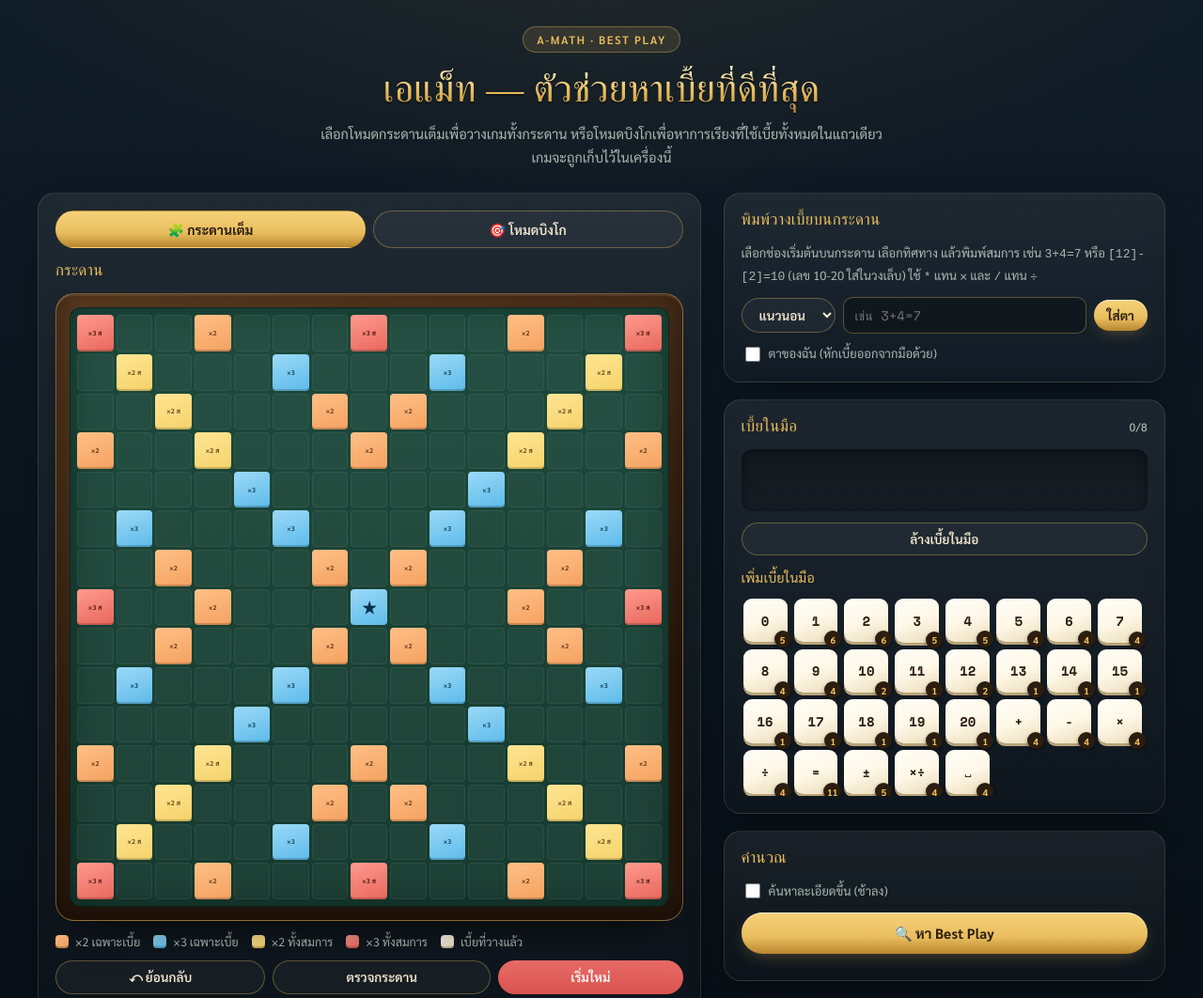
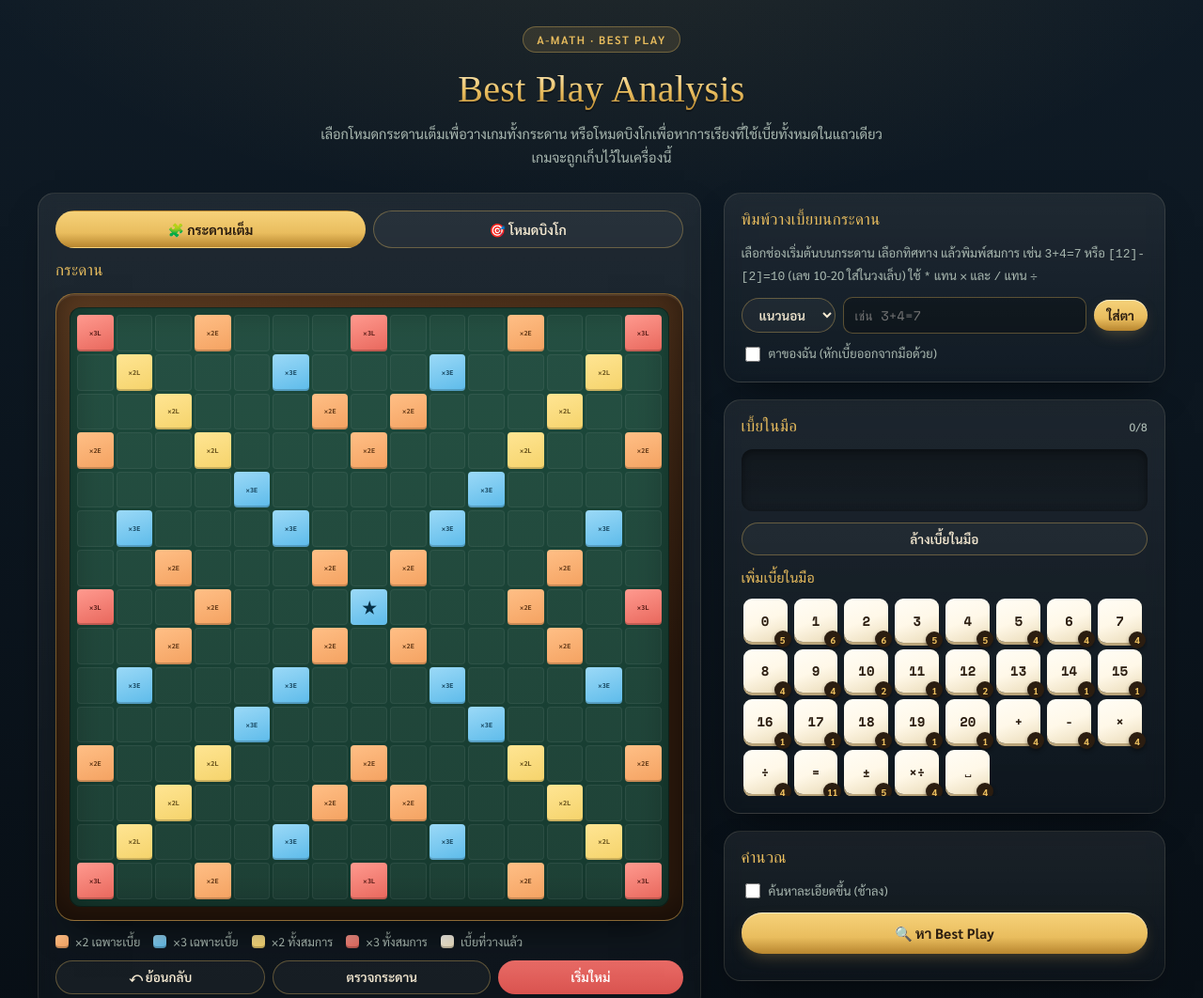
Before and after one commit to KimsirapatKKU/Analysis, a plain HTML site: page amath-local/index.html in a window 1280 px wide. Shown: the top 1062 px of the page at 94% size. Drawn offline with nearby package versions, Linux system fonts and the light colour scheme; a web font is replaced by a local one.

Commit message:
Add files via upload

```diff
--- a/amath-local/index.html
+++ b/amath-local/index.html
@@ -117,10 +117,10 @@
   .cell.bonus-dl::after,.cell.bonus-tl::after,.cell.bonus-dw::after,.cell.bonus-tw::after{
     font-family:'Sarabun',sans-serif; font-weight:700; font-size:.5em; letter-spacing:.2px; opacity:.85;
   }
-  .cell.bonus-dl::after{content:"×2";}
-  .cell.bonus-tl::after{content:"×3";}
-  .cell.bonus-dw::after{content:"×2 ส";}
-  .cell.bonus-tw::after{content:"×3 ส";}
+  .cell.bonus-dl::after{content:"×2E";}
+  .cell.bonus-tl::after{content:"×3E";}
+  .cell.bonus-dw::after{content:"×2L";}
+  .cell.bonus-tw::after{content:"×3L";}
   .cell .lbl{position:absolute; bottom:1px; right:2px; font-size:.5em; color:var(--ink-soft); font-family:'Sarabun'; font-weight:700;}
 
   /* placed tile = real 3D tile */
@@ -294,7 +294,7 @@
 <div class="wrap">
   <header>
     <span class="brand-badge">A-MATH · Best Play</span>
-    <h1 id="titleRefresh" role="button" tabindex="0" title="รีเฟรชหน้า (เบี้ยบนกระดานและในมือยังอยู่)" style="cursor:pointer;">เอแม็ท — ตัวช่วยหาเบี้ยที่ดีที่สุด</h1>
+    <h1 id="titleRefresh" role="button" tabindex="0" title="รีเฟรชหน้า (เบี้ยบนกระดานและในมือยังอยู่)" style="cursor:pointer;">Best Play Analysis</h1>
     <p>เลือกโหมดกระดานเต็มเพื่อวางเกมทั้งกระดาน หรือโหมดบิงโกเพื่อหาการเรียงที่ใช้เบี้ยทั้งหมดในแถวเดียว เกมจะถูกเก็บไว้ในเครื่องนี้</p>
   </header>
 
```
